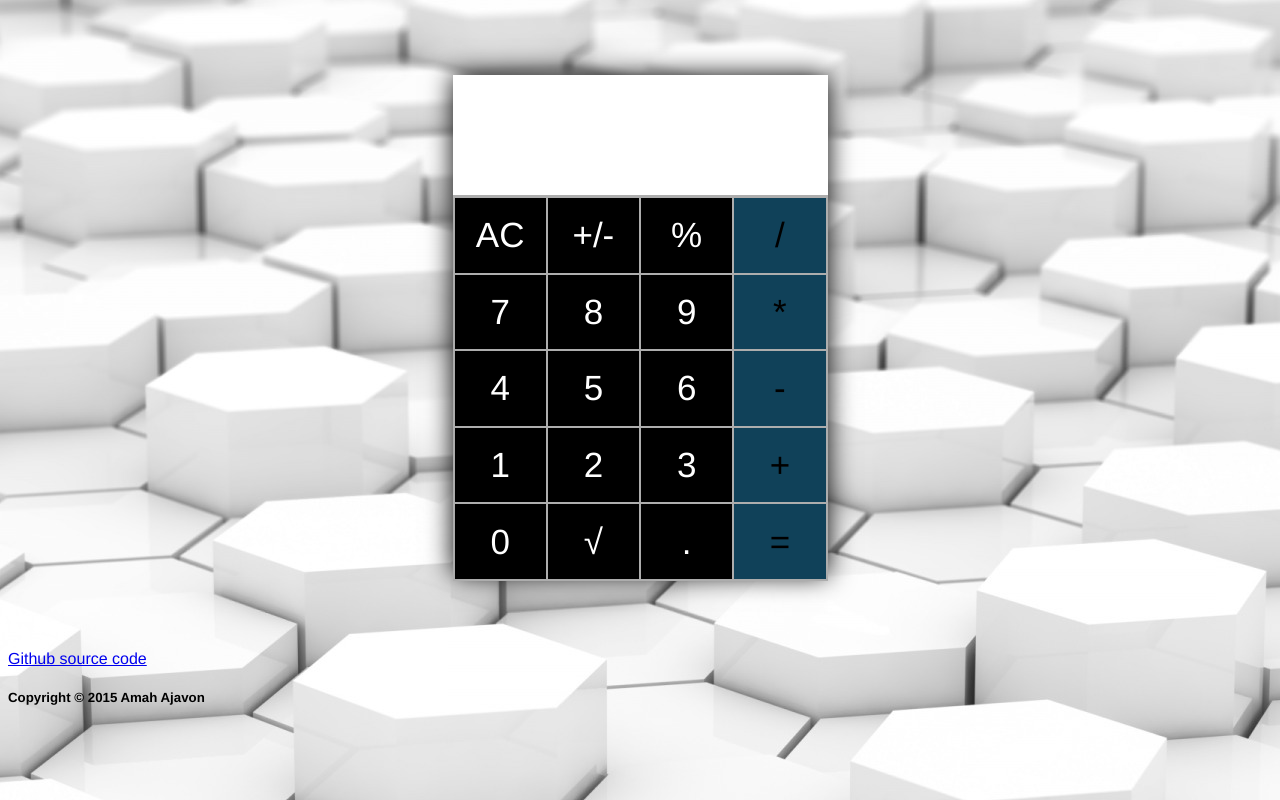
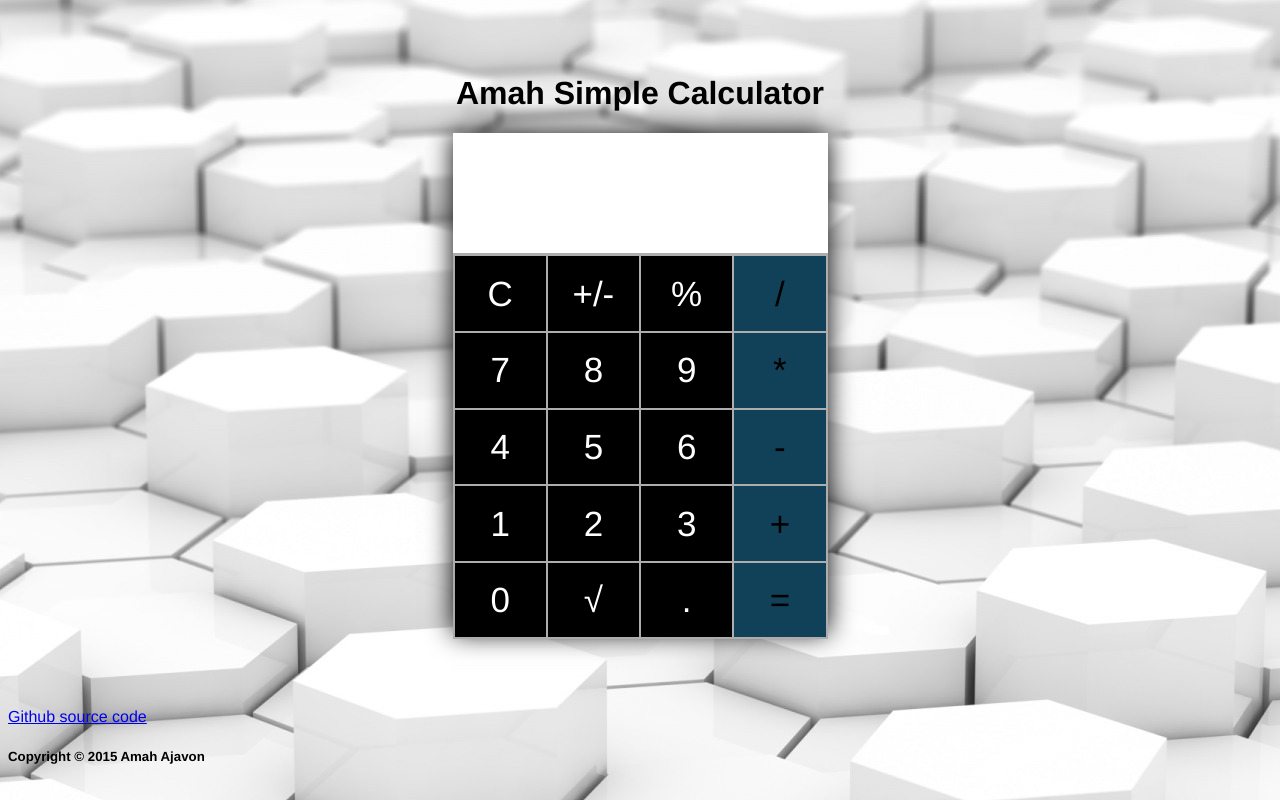
Before and after one commit to AmahAjavon/calculAJ, a plain HTML site: page index.html in a window 1280 px wide. Drawn offline with nearby package versions, Linux system fonts and the light colour scheme.

Commit message:
added title

```diff
--- a/index.html
+++ b/index.html
@@ -9,13 +9,13 @@
   <script src="https://maxcdn.bootstrapcdn.com/bootstrap/3.3.2/js/bootstrap.min.js"></script>
 </head>
 <body>
-
-  <div class="wrapper">
+    <div class="wrapper">
+      <h1>Amah Simple Calculator</h1>
     <div class="calculator">
       <input type="text" class="calc-screen" value="" maxlength="8">
       <table>
         <tr>
-          <td id="clear">AC</td>
+          <td id="clear">C</td>
           <td class="plusmin">+/-</td>
   				<td class="button expo">%</td>
           <td class="button op">/</td>
```
Also changed, not shown: README.md.
